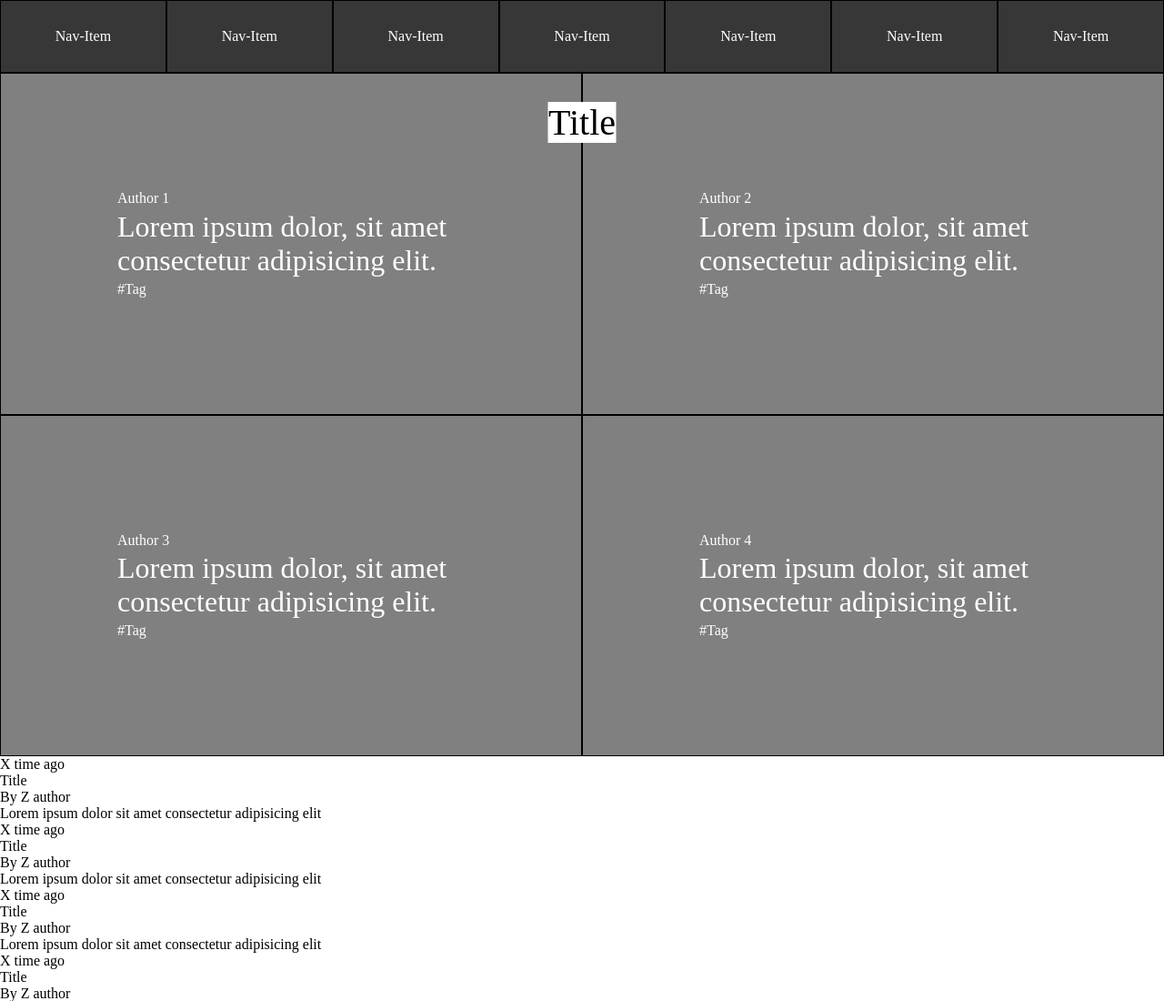
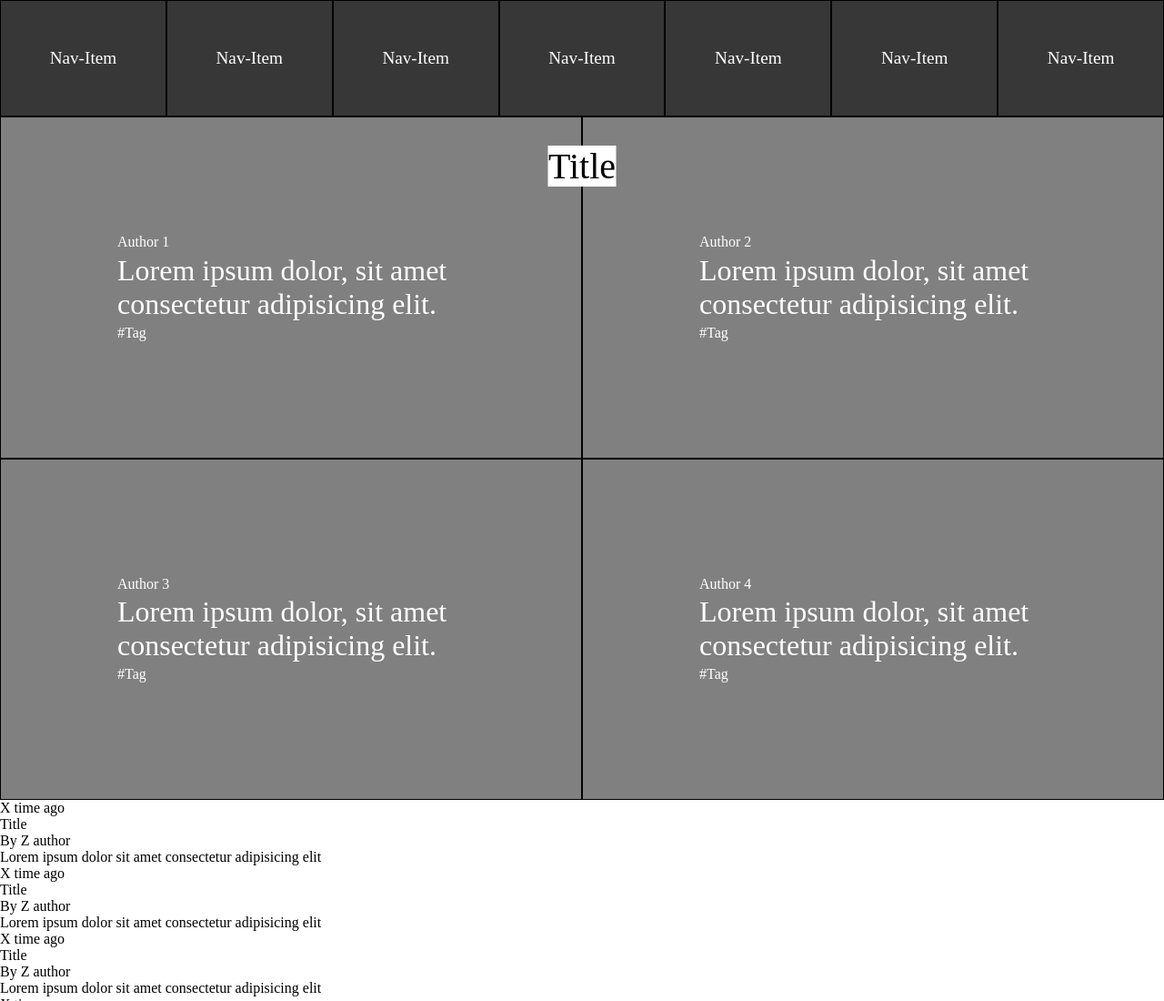
Before and after one commit to AlfredoElizarraras/Design-Teardown, a website: page index.html in a window 1280 px wide. Shown: the top 1100 px of the page at 91% size. Drawn offline with Linux system fonts and the light colour scheme.

Commit message:
change height unit of the nav-bar to rem

```diff
--- a/CSS/styles.css
+++ b/CSS/styles.css
@@ -11,7 +11,8 @@
 .nav-bar {
   display: flex;
   background: rgb(56, 55, 55);
-  height: 10vh;
+  height: 8rem;
+  font-size: 1.2rem;
 }
 
 .nav-bar__item {
```
